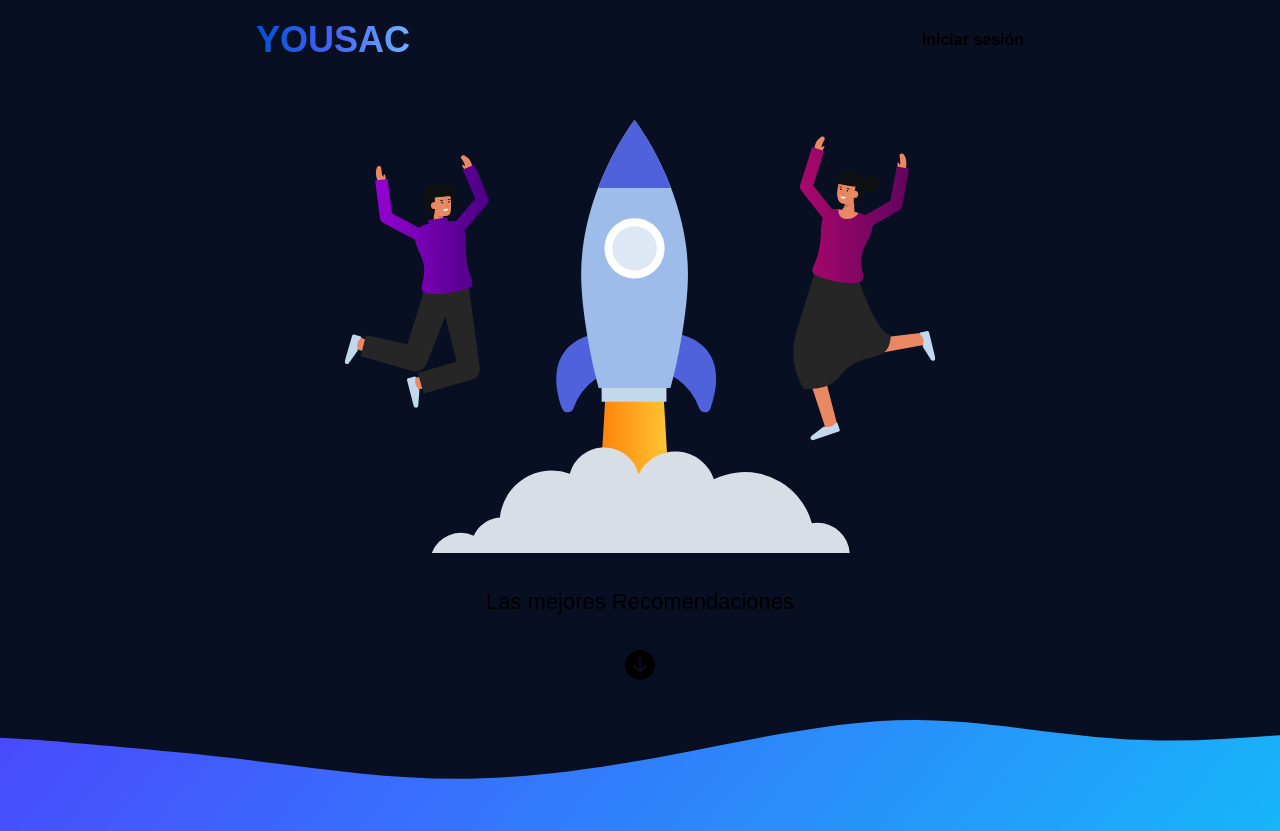
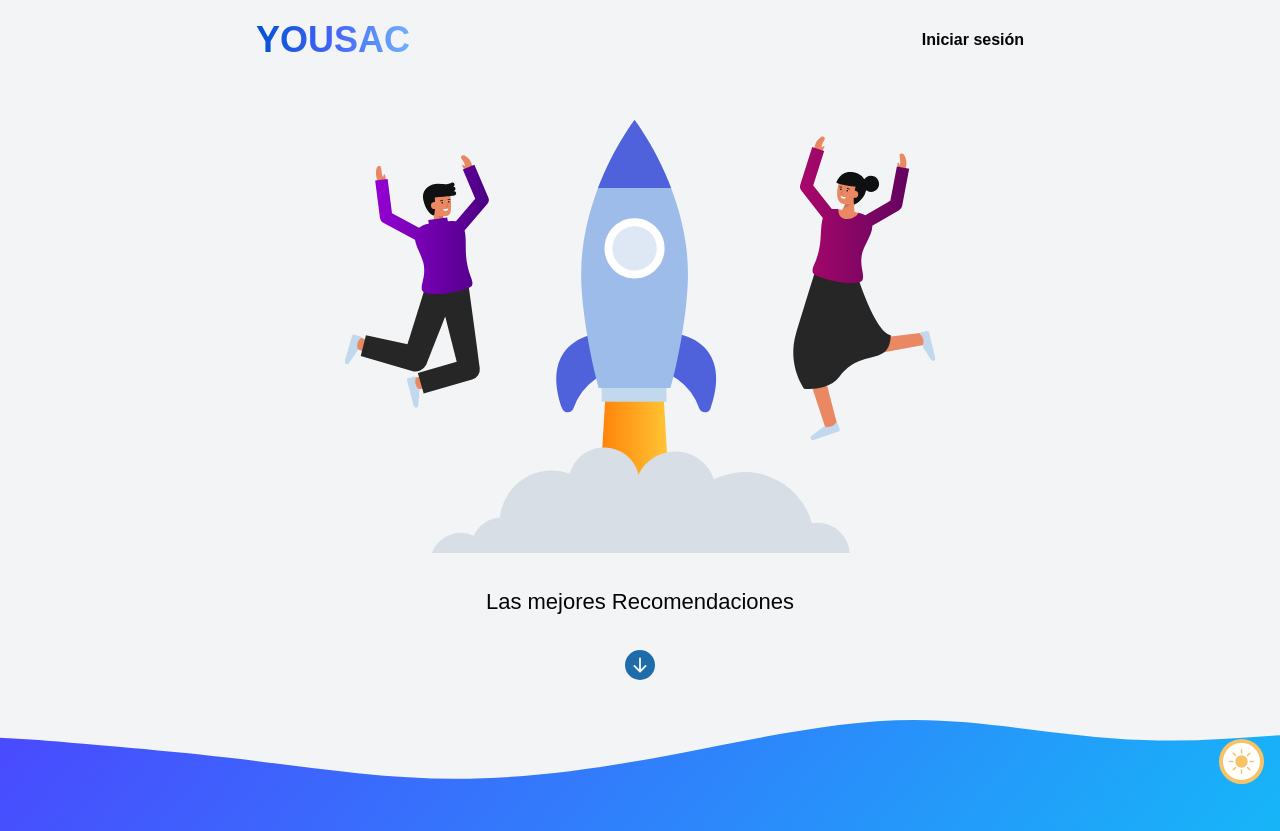
Before and after one commit to grupo-9-practicas-iniciales/yousac-frontend, a React (Vite) app: page / in a window 1280 px wide. Built offline with nearby package versions, Linux system fonts and the light colour scheme; a web font is replaced by a local one.

Commit message:
[ ADD ] Adding theme config

```diff
--- a/src/components/index.ts
+++ b/src/components/index.ts
@@ -0,0 +1 @@
+export * from './theme/ToogleThemeButton'
--- /dev/null
+++ b/src/components/theme/ToogleThemeButton.tsx
@@ -0,0 +1,40 @@
+import { useTheme } from "../../hooks"
+import { MoonIcon } from '../../assets/icons/MoonIcon';
+import { SunIcon } from '../../assets/icons/SunIcon';
+
+
+interface ToogleThemeButtonProps {
+    fab?: boolean //fab = Floating Action button
+}
+
+export const ToogleThemeButton = ({ fab = false }: ToogleThemeButtonProps) => {
+
+    const { darkModeEnabled, toogleDarkMode } = useTheme();
+
+    return (
+        <div onClick={() => toogleDarkMode()}
+            className={`
+            z-50
+        cursor-pointer
+        h-[40px] lg:h-[45px]
+        w-[40px] lg:w-[45px]
+        rounded-full
+        border-4
+        transition-all
+        flex
+        justify-center
+        items-center
+        ${darkModeEnabled ? 'border-info-dark-3 bg-darkContrast' : 'border-warning-light-4 bg-white '}
+        ${fab ? 'fixed right-4 bottom-4' : 'relative'}
+        `} >
+            {
+                darkModeEnabled
+                    ? (
+                        <MoonIcon className="text-white text-[20px] lg:text-[25px]" />
+                    ) : (
+                        <SunIcon className="text-warning-light-4 text-[20px] lg:text-[25px]" />
+                    )
+            }
+        </div>
+    )
+}
--- a/src/hooks/index.ts
+++ b/src/hooks/index.ts
@@ -0,0 +1 @@
+export * from './useTheme'
--- /dev/null
+++ b/src/hooks/useTheme.ts
@@ -0,0 +1,31 @@
+import { useEffect, useState } from 'react';
+
+
+const initialValue = localStorage.getItem('darkmode') === 'true' ? true : false
+
+export const useTheme = () => {
+
+    const [darkModeEnabled, setDarkModeEnabled] = useState<boolean>(initialValue)
+
+    useEffect(() => {
+
+        darkModeEnabled
+            ? document.documentElement.classList.add('dark')
+            : document.documentElement.classList.remove('dark')
+
+        localStorage.setItem('darkmode', darkModeEnabled ? 'true' : 'false')
+
+    }, [darkModeEnabled])
+
+    const toogleDarkMode = () => {
+        setDarkModeEnabled((prevState) => {
+            return !prevState
+        })
+    }
+
+    return {
+        darkModeEnabled,
+        toogleDarkMode
+    }
+
+}
--- a/src/pages/LandingPage.tsx
+++ b/src/pages/LandingPage.tsx
@@ -1,27 +1,29 @@
 import { Link } from "react-router-dom"
 import { Waves1SVG, RocketSVG } from "../assets";
 import { DownArrowIcon } from '../assets/icons/DownArrowIcon';
+import { ToogleThemeButton } from '../components/theme/ToogleThemeButton';
 
 export const LandingPage = () => {
     return (
-        <main className="min-h-screen bg-dark overflow-x-hidden" >
+        <main className="min-h-screen bg-light dark:bg-dark overflow-x-hidden transition-colors" >
             <nav className="h-[10vh] flex items-center justify-around" >
                 <h1 className="text-logo font-bold text-[28px] lg:text-[36px]">YOUSAC</h1>
-                <Link className="dark:text-white font-bold text-[12px] lg:text-[16px] hover:text-gray-100" to="/auth/login">
+                <Link className="text-black dark:text-white font-bold text-[12px] lg:text-[16px] hover:text-gray-100" to="/auth/login">
                     Iniciar sesión
                 </Link>
             </nav>
             <section className="h-[70vh] flex flex-col gap-y-8 mt-10">
                 <RocketSVG className="w-full h-full " viewBox="0 0 326 239" />
-                <h2 className="dark:text-white text-center text-[16px] lg:text-[22px]">Las mejores Recomendaciones</h2>
+                <h2 className="text-black dark:text-white text-center text-[16px] lg:text-[22px]">Las mejores Recomendaciones</h2>
                 <div className="flex justify-center items-center">
-                    <DownArrowIcon className="dark:text-primary-dark-1 text-2xl lg:text-3xl" />
+                    <DownArrowIcon className="text-primary-light-1 dark:text-primary-dark-1 text-2xl lg:text-3xl" />
                 </div>
 
             </section>
             <div className="h-[10vh] absolute bottom-0 right-0 w-full">
                 <Waves1SVG className="w-full" preserveAspectRatio="none" viewBox="0 0 300 100" />
             </div>
+            <ToogleThemeButton fab={true} />
         </main>
     )
 }
--- a/tailwind.config.js
+++ b/tailwind.config.js
@@ -1,6 +1,7 @@
 /** @type {import('tailwindcss').Config} */
 module.exports = {
   content: ["./index.html", "./src/**/*.{vue,js,ts,jsx,tsx}"],
+  darkMode: ['class'],
   theme: {
     colors: {
       black: "#050505",
```
